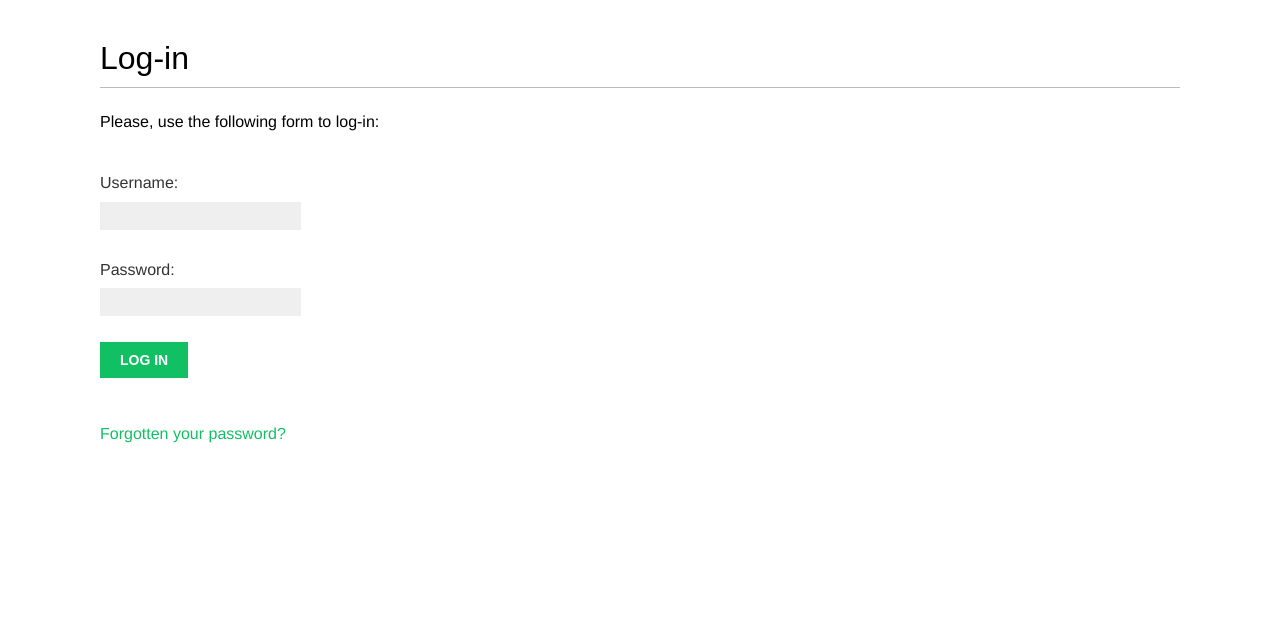
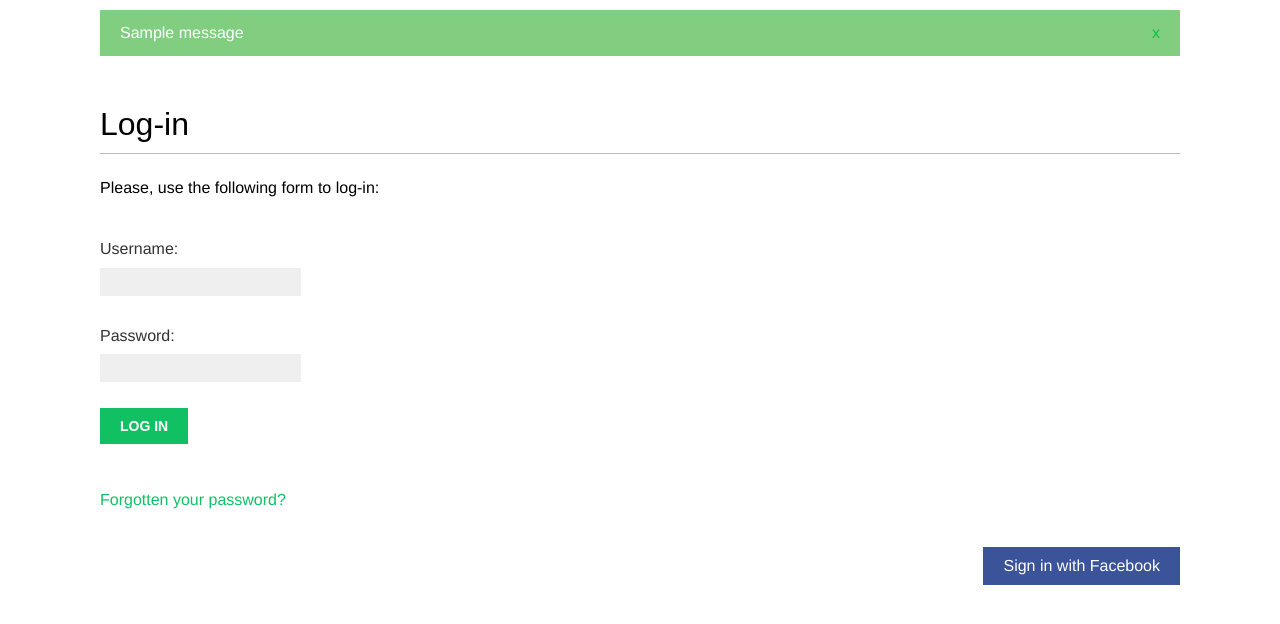
Before and after one commit to kadhir-testpress/bookmark-main, a Django app: page /account/login/ in a window 1280 px wide. Shown: the part 47-671 px from the top of the page. Run offline with Django 5.2, Linux system fonts and the light colour scheme; tables that the repository leaves empty hold one stand-in row (values such as "Sample post"); one stand-in notice (Sample message) is shown; some web fonts are replaced.

Commit message:
Implement sign up with Facebook functionality

```diff
--- a/account/templates/account/login.html
+++ b/account/templates/account/login.html
@@ -9,4 +9,12 @@
  <p><input type="submit" value="Log in"></p>
  </form>
  <p><a href="{% url "password_reset" %}">Forgotten your password?</a><p>
+    <div class="social">
+        <ul>
+        <li class="facebook">
+        <a href="{% url "social:begin" "facebook" %}">Sign in with
+       Facebook</a>
+        </li>
+        </ul>
+       </div>
 {% endblock %}
--- a/account/templates/base.html
+++ b/account/templates/base.html
@@ -30,6 +30,16 @@
  {% endif %}
  </span>
  </div>
+ {% if messages %}
+ <ul class="messages">
+ {% for message in messages %}
+ <li class="{{ message.tags }}">
+ {{ message|safe }}
+ <a href="#" class="close">x</a>
+ </li>
+ {% endfor %}
+ </ul>
+{% endif %}
  <div id="content">
  {% block content %}
  {% endblock %}
--- a/bookmarks/urls.py
+++ b/bookmarks/urls.py
@@ -22,6 +22,7 @@ from django.conf.urls.static import static
 urlpatterns = [
     path('admin/', admin.site.urls),
     path('account/', include('account.urls')),
+    path('social_auth/', include('social_django.urls', namespace='social')),
 ]
 
 if settings.DEBUG:
```
Also changed, not shown: account/authentication.py (added, +16 -0 lines), bookmarks/settings.py (+14 -2 lines), account/migrations/0001_initial.py (deleted), account/migrations/__init__.py (deleted), db.sqlite3.
